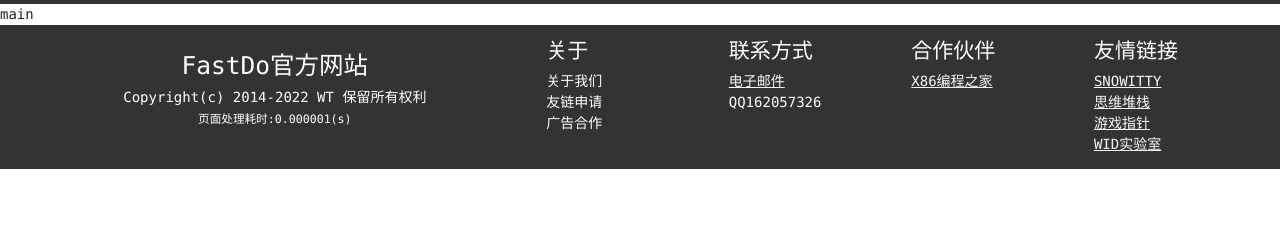
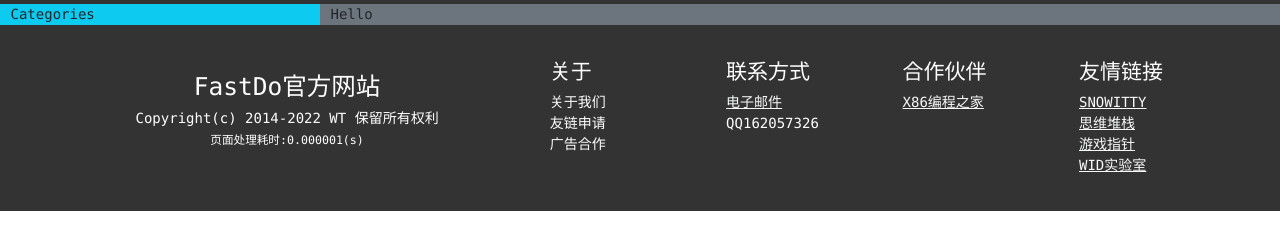
Before and after one commit to fastdo/blog, a plain HTML site: page index.html in a window 1280 px wide. Shown: the part 46-296 px from the top of the page. Drawn offline with Linux system fonts and the light colour scheme.

Commit message:
Signed-off-by: WT <zth555@qq.com>

```diff
--- a/index.html
+++ b/index.html
@@ -17,7 +17,7 @@
     .fd-footer {
         background-color: #333;
         color: #FFF;
-        padding: 1rem;
+        padding: 2.5rem;
     }
     .fd-footer ul {
         margin-bottom: 0;
@@ -72,9 +72,14 @@
             </div>
         </div>
     </nav>
-    <div>
-        main
+
+    <div class="container-fluid">
+        <div class="row">
+            <div class="col-lg-3 bg-info d-none d-lg-block">Categories</div>
+            <div class="col-lg bg-secondary">Hello</div>
+        </div>
     </div>
+
     <footer class="fd-footer">
         <div class="container-fluid">
             <div class="row">
```
